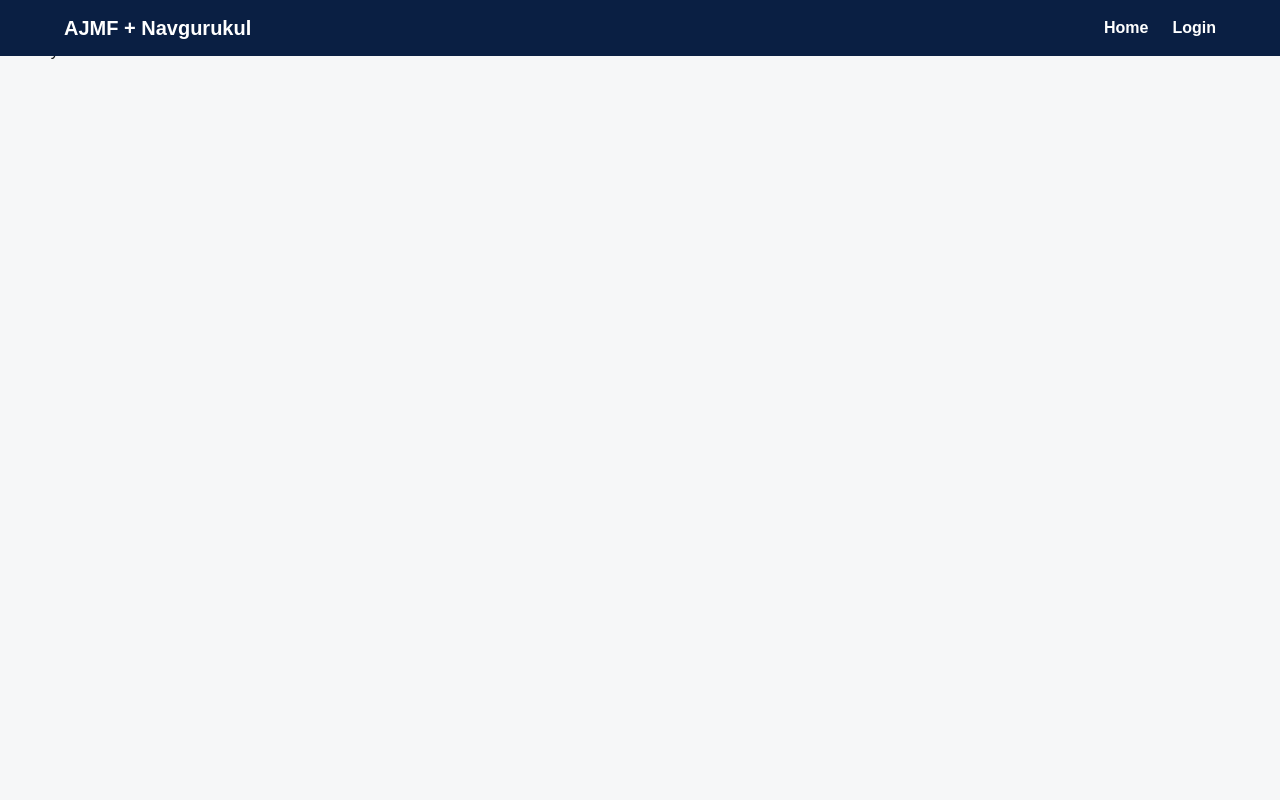
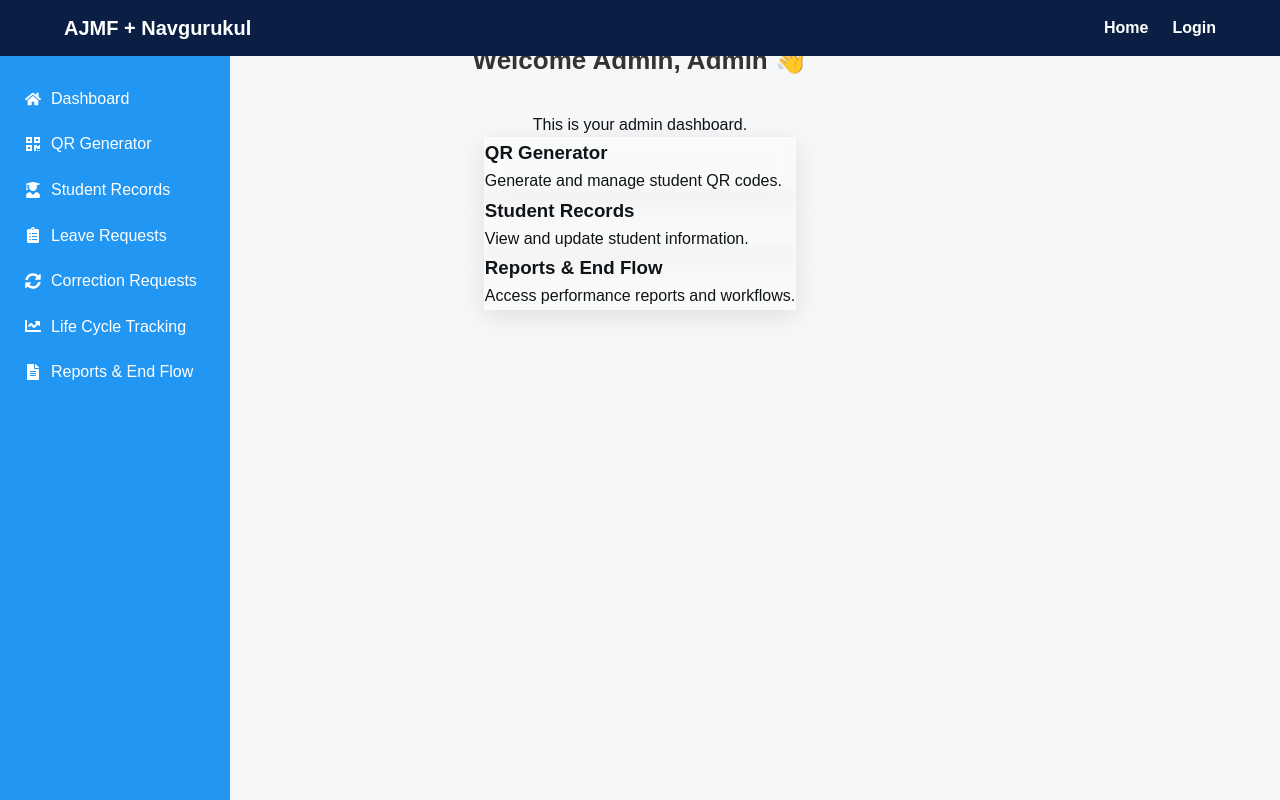
Before and after one commit to mahiawasthi23/attendance_frontend, a React (Vite) app: page /admin-dashboard in a window 1280 px wide. Built offline with nearby package versions, Linux system fonts and the light colour scheme.

Commit message:
add  AdminDashboardSidebar and AdminDashboardSidebar css

```diff
--- /dev/null
+++ b/src/AdminPages/AdminDashboardSidebar.css
@@ -0,0 +1,37 @@
+.sidebar {
+  width: 230px;
+  background: #2196f3;
+  color: white;
+  height: 100vh;
+  padding: 20px;
+  position: fixed;
+}
+
+.sidebar-title {
+  font-size: 1.2rem;
+  font-weight: bold;
+  margin-bottom: 25px;
+}
+
+.sidebar ul {
+  list-style: none;
+  padding: 0;
+}
+
+.sidebar ul li {
+  display: flex;
+  align-items: center;
+  padding: 10px 5px;
+  font-size: 16px;
+  cursor: pointer;
+  transition: 0.3s;
+}
+
+.sidebar ul li svg {
+  margin-right: 10px;
+}
+
+.sidebar ul li:hover {
+  background: #1976d2;
+  border-radius: 8px;
+}
--- /dev/null
+++ b/src/AdminPages/AdminDashboardSidebar.jsx
@@ -0,0 +1,22 @@
+import React from "react";
+import { FaQrcode, FaUserGraduate, FaFileAlt, FaSyncAlt, FaChartLine, FaClipboardList, FaHome } from "react-icons/fa";
+import "./AdminDashboardSidebar.css";
+
+const AdminDashboardSidebar = () => {
+  return (
+    <div className="sidebar">
+      <h3 className="sidebar-title">AJMF + Navgurukul</h3>
+      <ul>
+        <li><FaHome /> Dashboard</li>
+        <li><FaQrcode /> QR Generator</li>
+        <li><FaUserGraduate /> Student Records</li>
+        <li><FaClipboardList /> Leave Requests</li>
+        <li><FaSyncAlt /> Correction Requests</li>
+        <li><FaChartLine /> Life Cycle Tracking</li>
+        <li><FaFileAlt /> Reports & End Flow</li>
+      </ul>
+    </div>
+  );
+};
+
+export default AdminDashboardSidebar;
--- a/src/Dashboard/AdminDashboard.jsx
+++ b/src/Dashboard/AdminDashboard.jsx
@@ -1,13 +1,37 @@
 import React from "react";
+import AdminDashboardSidebar from "../AdminPages/AdminDashboardSidebar";
+// import "./AdminDashboard.css";
 
-function AdminDashboard() {
+
+const AdminDashboard = () => {
   const user = JSON.parse(localStorage.getItem("loggedInUser"));
+
   return (
-    <div className="dashboard">
-      <h2>Welcome Admin, {user?.name} 👋</h2>
-      <p>This is your admin dashboard.</p>
+    <div className="admin-dashboard">
+      <AdminDashboardSidebar />
+      <div className="dashboard-content">
+        <h2>Welcome Admin, {user?.name || "Admin"} 👋</h2>
+        <p>This is your admin dashboard.</p>
+
+        <div className="cards-container">
+          <div className="card glass-effect">
+            <h3>QR Generator</h3>
+            <p>Generate and manage student QR codes.</p>
+          </div>
+
+          <div className="card glass-effect">
+            <h3>Student Records</h3>
+            <p>View and update student information.</p>
+          </div>
+
+          <div className="card glass-effect">
+            <h3>Reports & End Flow</h3>
+            <p>Access performance reports and workflows.</p>
+          </div>
+        </div>
+      </div>
     </div>
   );
-}
+};
 
 export default AdminDashboard;
```
